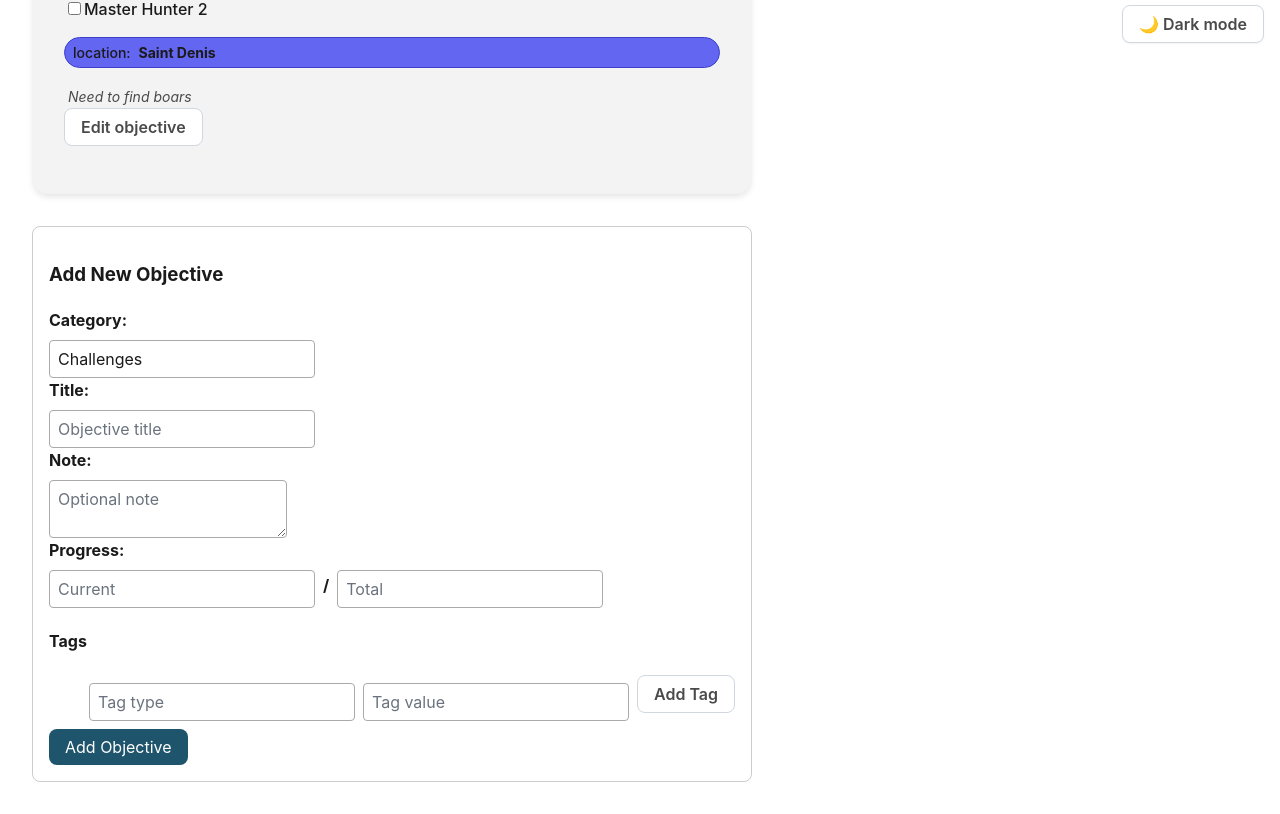
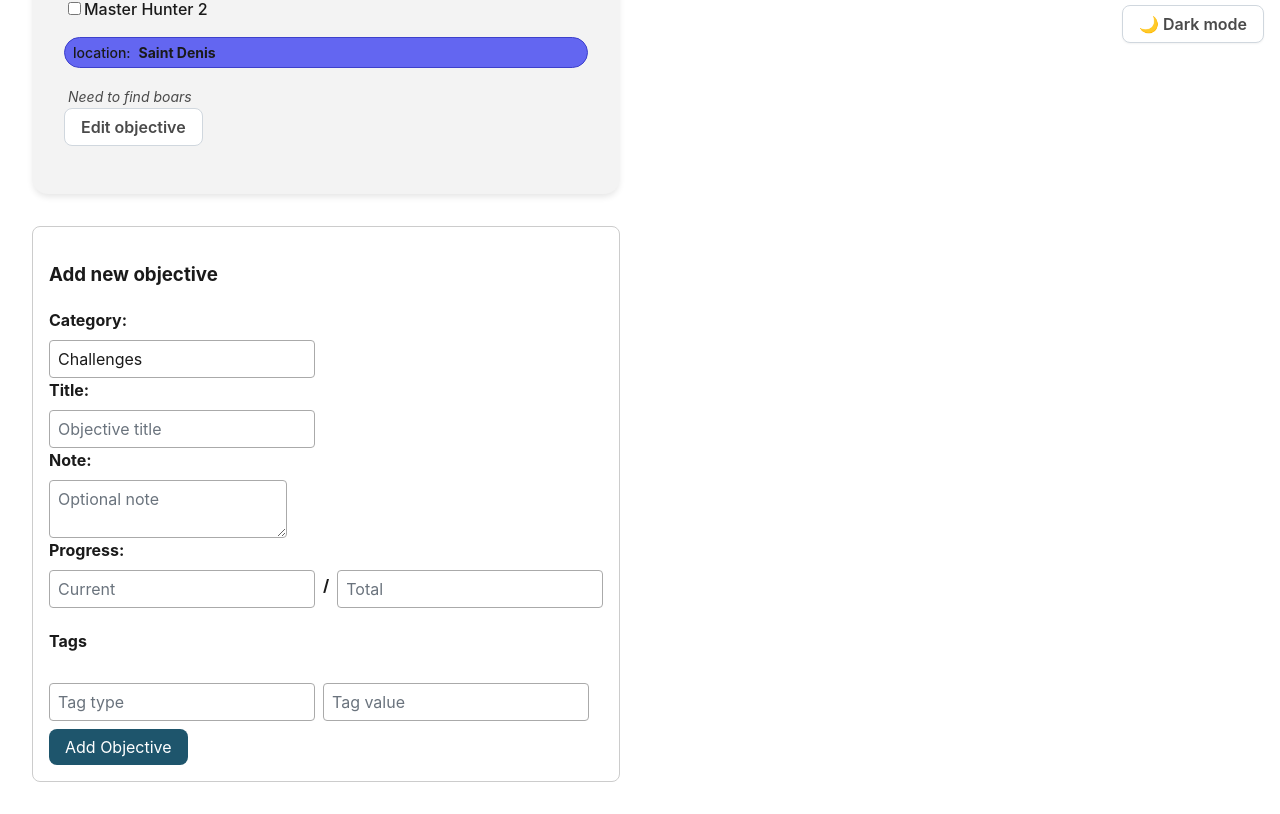
Before and after one commit to leovolving/quest, a React (Vite) app: page /game/1 in a window 1280 px wide. Shown: the part 741-1555 px from the top of the page. Built offline with nearby package versions, Linux system fonts and the light colour scheme.

Commit message:
Improve TagEditor UI

```diff
--- a/src/components/forms/NewObjectiveForm.jsx
+++ b/src/components/forms/NewObjectiveForm.jsx
@@ -114,7 +114,7 @@ const NewObjectiveForm = () => {
 
   return (
     <FormContainer onSubmit={handleAddObjective}>
-      <h3>Add New Objective</h3>
+      <h3>Add new objective</h3>
       <label>
         Category:
         <input
--- a/src/components/forms/TagEditor.jsx
+++ b/src/components/forms/TagEditor.jsx
@@ -1,17 +1,13 @@
-// src/components/TagEditor.jsx
-import { useMemo, useState } from 'react';
+import { useCallback } from 'react';
 import styled from 'styled-components';
 
-import { Button } from '../../components/_ds';
-
 import { useGameContext } from '../../context/GameContext';
-import TagsList from '../common/TagsList';
 
 const Wrapper = styled.div`
   margin-top: 0.5rem;
 `;
 
-export const TagForm = styled.ul`
+export const TagForm = styled.div`
   display: flex;
   align-items: center;
   gap: 0.5rem;
@@ -28,61 +24,63 @@ const Input = styled.input`
 
 const TagEditor = ({ objective = {}, onUpdateTags }) => {
   const { allTagTypes, selectedGame } = useGameContext();
-  const [newType, setNewType] = useState('');
-  const [newValue, setNewValue] = useState('');
 
-  const tagValuesForType = useMemo(() => {
+  const tagValuesForType = useCallback(
+    (typeToMap) => {
       const tagSet = new Set();
       selectedGame?.categories.forEach((cat) => {
         cat.objectives.forEach((obj) => {
           obj.tags?.forEach((tag) => {
-          if (tag.type === newType) tagSet.add(tag.value);
+            if (tag.type === typeToMap) tagSet.add(tag.value);
           });
         });
       });
       return Array.from(tagSet);
-  }, [selectedGame, newType]);
+    },
+    [selectedGame]
+  );
 
-  const handleAddTag = () => {
-    if (!newType || !newValue) return;
-    const newTags = [...(objective.tags || []), { type: newType, value: newValue }];
+  const handleUpdateTags = (type, value, idx) => {
+    const newTags = [...(objective.tags || [])];
+    newTags[idx] = { type, value };
     onUpdateTags(newTags);
-    setNewType('');
-    setNewValue('');
   };
+
+  const tags = (objective.tags || []).concat({ type: '', value: '' });
 
   return (
     <Wrapper>
-      <TagsList tags={objective.tags} />
-      <TagForm>
+      {tags.map((t, idx) => (
+        <TagForm key={`tag-form-${idx}`}>
           <Input
-          list="tag-types"
-          value={newType}
-          onChange={(e) => setNewType(e.target.value)}
+            list={`tag-types-${idx}`}
+            value={t.type}
+            onChange={(e) => handleUpdateTags(e.target.value, t.value, idx)}
             placeholder="Tag type"
+            name={`tag-form-type-${idx}`}
+            id={`tag-form-type-${idx}`}
           />
-        <datalist id="tag-types">
+          <datalist id={`tag-types-${idx}`}>
             {allTagTypes.map((type, idx) => (
               <option key={idx} value={type} />
             ))}
           </datalist>
 
           <Input
-          list="tag-values"
-          value={newValue}
-          onChange={(e) => setNewValue(e.target.value)}
+            list={`tag-values-${idx}`}
+            value={t.value}
+            onChange={(e) => handleUpdateTags(t.type, e.target.value, idx)}
             placeholder="Tag value"
+            name={`tag-form-value-${idx}`}
+            id={`tag-form-value-${idx}`}
           />
-        <datalist id="tag-values">
-          {tagValuesForType.map((val, idx) => (
+          <datalist id={`tag-values-${idx}`}>
+            {tagValuesForType(t.type).map((val, idx) => (
               <option key={idx} value={val} />
             ))}
           </datalist>
-
-        <Button variant="tertiary" onClick={handleAddTag}>
-          Add Tag
-        </Button>
         </TagForm>
+      ))}
     </Wrapper>
   );
 };
```
Lines whose indentation alone changed are shown as unchanged.
